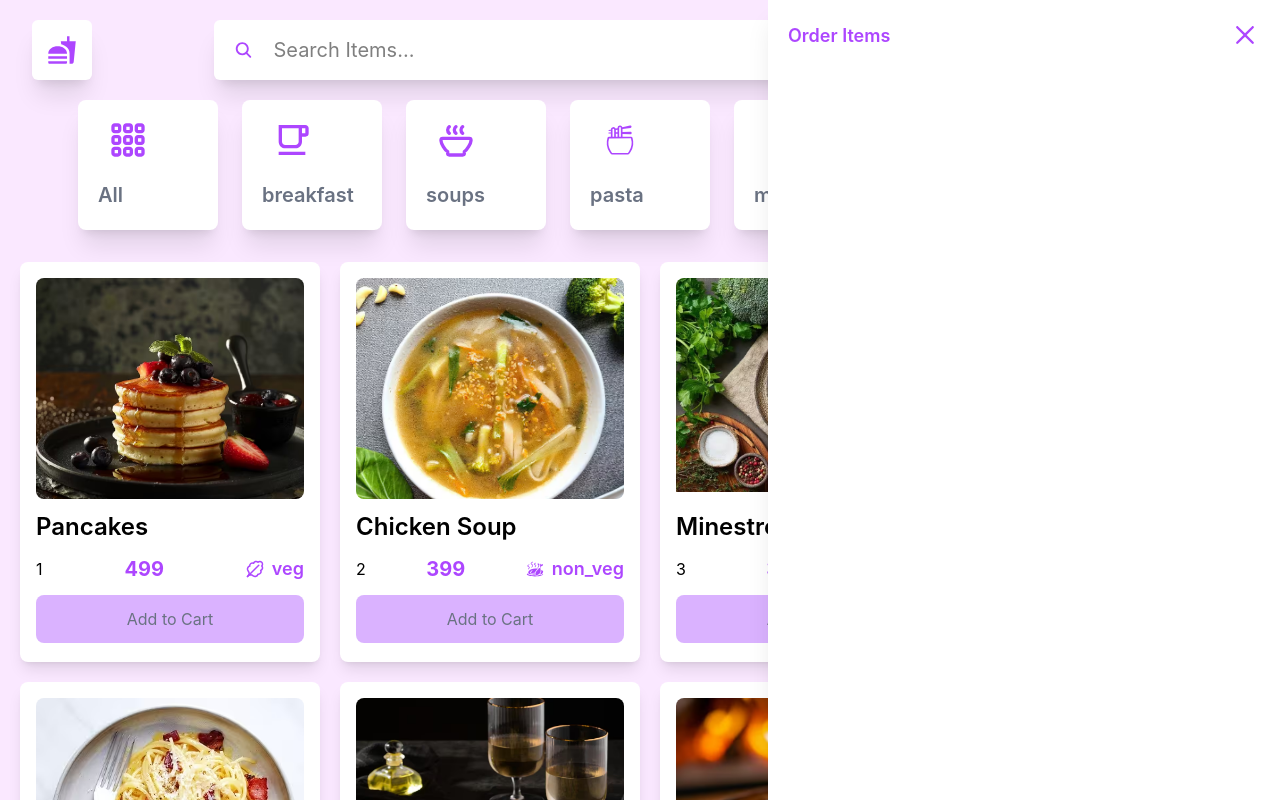
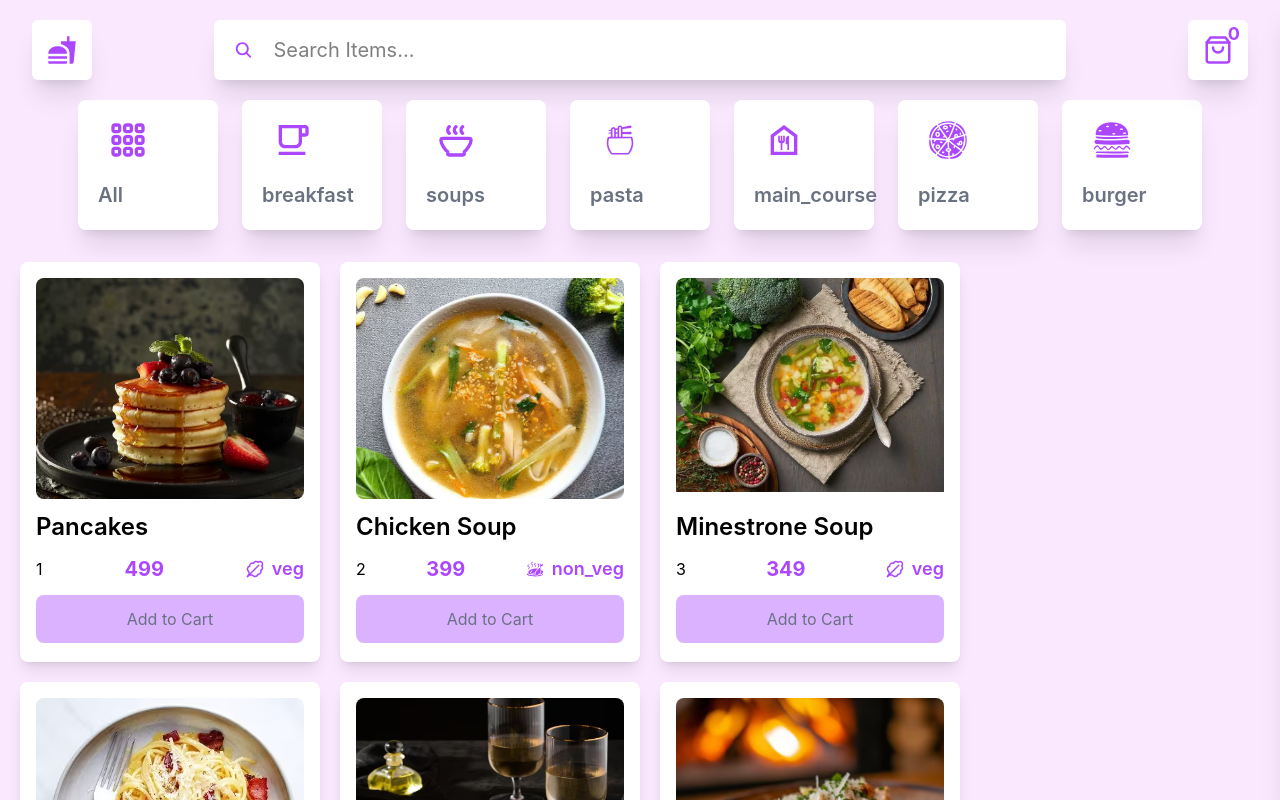
Before and after one commit to Developerfiyin/Food-Delivery-App, a React (Vite) app: page / in a window 1280 px wide. Shown: the top 800 px of the page. Built offline with nearby package versions, Linux system fonts and the light colour scheme.

Commit message:
Update Home.jsx file

```diff
--- a/src/Components/Navbar/Navbar.jsx
+++ b/src/Components/Navbar/Navbar.jsx
@@ -6,7 +6,7 @@ import { dataContext } from "../../context/userContext";
 import { food_items } from "../../food";
 
 const Navbar = () => {
-  let {input, setInput, categ, Setcateg} = useContext(dataContext)
+  let {input, setInput, categ, Setcateg, showcart, setShowcart} = useContext(dataContext)
   useEffect(() => {
     let newList =  food_items.filter((item) => (item.food_name.toLowerCase().includes(input.toLowerCase()) ) )
     Setcateg(newList)
@@ -31,7 +31,7 @@ const Navbar = () => {
         />
       </form>
 
-      <div className="h-15 w-15 rounded-md flex shadow-xl relative items-center justify-center bg-white  ">
+      <div className="h-15 w-15 rounded-md flex shadow-xl relative items-center justify-center bg-white  "onClick={() => setShowcart(true)} >
         <span className="absolute top-0 right-2 font-bold text-purple-500 text-[18px]">
           0
         </span>
--- a/src/Pages/Home.jsx
+++ b/src/Pages/Home.jsx
@@ -8,7 +8,7 @@ import { RxCross2 } from "react-icons/rx";
 
 
 const Home = () => {
-  let {categ, Setcateg, input} = useContext(dataContext)
+  let {categ, Setcateg, input, showcart, setShowcart } = useContext(dataContext)
 
 
     function filter(category) {
@@ -45,11 +45,11 @@ const Home = () => {
     </div>
 
 
-<div className="fixed top-0 h-full w-[40%] right-0 bg-white shadow-xl p-5  ">
+<div className={`fixed top-0 h-full w-[40%] right-0 bg-white shadow-xl p-6 ${showcart ? "translate-x-0" : "translate-x-full"}`} >
   <header className="w-full  items-center justify-between flex  ">
 
 <span className="font-semibold text-[18px] text-purple-500"> Order  Items</span>
-<RxCross2 className="h-7.5 w-7.5 text-purple-500 text-[18px] hover:text-purple-600 cursor-pointer " />
+<RxCross2 className="h-7.5 w-7.5 text-purple-500 text-[18px] hover:text-purple-600 cursor-pointer " onClick={ () => setShowcart(false)} />
 
 
 {/* Taiwopeace20 paassword for byu pathway
--- a/src/context/userContext.jsx
+++ b/src/context/userContext.jsx
@@ -12,7 +12,6 @@ const UserContext = ({ children }) => {
 
   let data = {input, setInput, categ, Setcateg, showcart, setShowcart};
 
-  let [data1, setData1] = useState("")
   return (
     <div>
       <dataContext.Provider value={data}>
```
